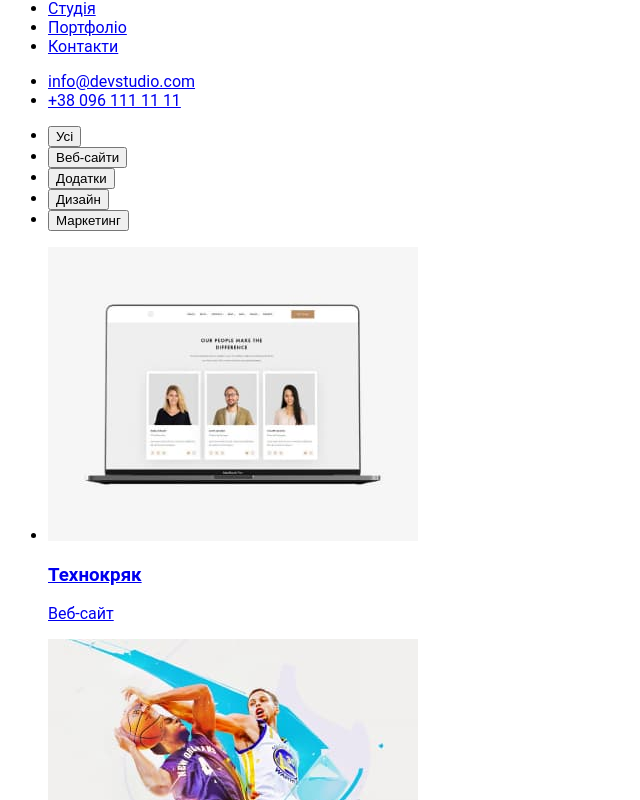
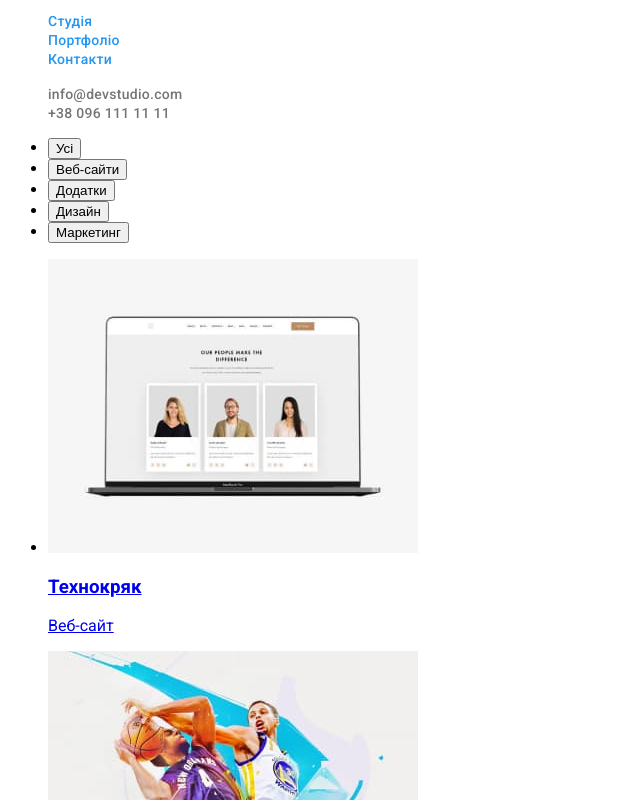
Before and after one commit to Vadym4e/goit-markup-hw-03, a plain HTML site: page portfolio.html in a window 1280 px wide. Shown: the part 44-844 px from the top of the page, without its empty margins (0-640 px from the left). Drawn offline with Linux system fonts and the light colour scheme.

Commit message:
styles-header

```diff
--- a/css/styles.css
+++ b/css/styles.css
@@ -1,3 +1,8 @@
+:root {
+--hover-color: #2196F3;
+--title-text-color: #212121;
+--paragraph-text-color: #757575;
+}
 body {
   font-family: roboto, sans-serif;
   font-weight: 400;
@@ -16,13 +21,23 @@ body {
 .list {
   list-style: none;
 }
-.navigation {
+.nav-link, .connection-link {
 font-weight: 500;
 font-size: 14px;
 line-height: 1.14;
 letter-spacing: 0.02em;
-color: #212121;
 }
-.navigation > .nav-link {
-  color: #212121;
+.nav-link {
+  text-decoration: none;
+  color: var(--hover-color);
 }
+.nav-link:hover, .nav-link:focus {
+  color: #2196F3;
+}
+.connection-link {
+  text-decoration: none;
+  color:#757575;
+}
+.connection-link:hover, .connection-link:focus {
+  color: #2196F3
+}
--- a/portfolio.html
+++ b/portfolio.html
@@ -5,22 +5,25 @@
     <meta http-equiv="X-UA-Compatible" content="IE=edge" />
     <meta name="viewport" content="width=device-width, initial-scale=1.0" />
     <title>WebStudio</title>
+    <link rel="preconnect" href="https://fonts.googleapis.com">
+<link rel="preconnect" href="https://fonts.gstatic.com" crossorigin>
+<link href="https://fonts.googleapis.com/css2?family=League+Spartan:wght@400;700&family=Raleway:wght@700&family=Roboto:wght@400;500;700;900&display=swap" rel="stylesheet">
     <link rel="stylesheet" href="./css/styles.css">
   </head>
   <body>
     <header>
       <nav>
-        <a href="./index.html" lang="en">WebStudio</a>
-        <ul>
-          <li><a href="./index.html">Студія</a></li>
-          <li><a href="./portfolio.html">Портфоліо</a></li>
-          <li><a href="#">Контакти</a></li>
+        <a class="logo" href="./index.html" lang="en"><span class="logo-web">Web</span>Studio</a>
+        <ul class="list">
+            <li><a class="nav-link" href="./index.html">Студія</a></li>
+            <li><a class="nav-link" href="./portfolio.html">Портфоліо</a></li>
+            <li><a class="nav-link" href="#">Контакти</a></li>
         </ul>
       </nav>
-      <ul>
-        <li><a href="mailto:info@devstudio.com">info@devstudio.com</a></li>
-        <li><a href="tel:+380961111111">+38 096 111 11 11</a></li>
-      </ul>
+         <ul class="list">
+              <li><a class="connection-link" href="mailto:info@devstudio.com">info@devstudio.com</a></li>
+              <li><a class="connection-link" href="tel:+380961111111">+38 096 111 11 11</a></li>
+        </ul>
     </header>
     <main>
       <section>
```
Also changed, not shown: index.html (+7 -7 lines).
